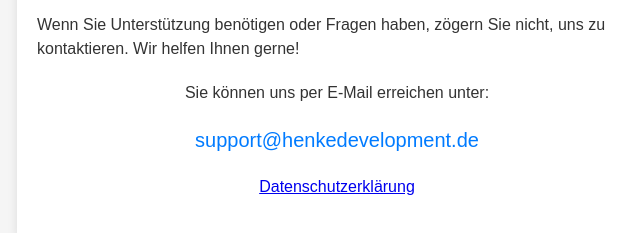
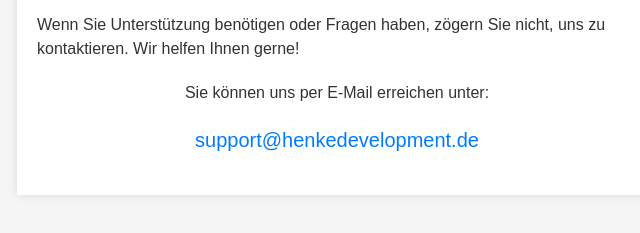
Before and after one commit to ChristianHe12/BZF-Sprechfunktrainer, a plain HTML site: page index.html in a window 1280 px wide. Shown: the part 91-324 px from the top of the page, without its empty margins (303-943 px from the left). Drawn offline with Linux system fonts and the light colour scheme.

Commit message:
Update index.html

```diff
--- a/index.html
+++ b/index.html
@@ -44,7 +44,6 @@
     <div class="contact-info">
       <p>Sie können uns per E-Mail erreichen unter:</p>
       <p><a class="email" href="mailto:support@henkedevelopment.de">support@henkedevelopment.de</a></p>
-      <p><a href="datenschutzerklaerung.html" title="Datenschutzerklärung">Datenschutzerklärung</a></p>
     </div>
   </div>
 </body>
```
